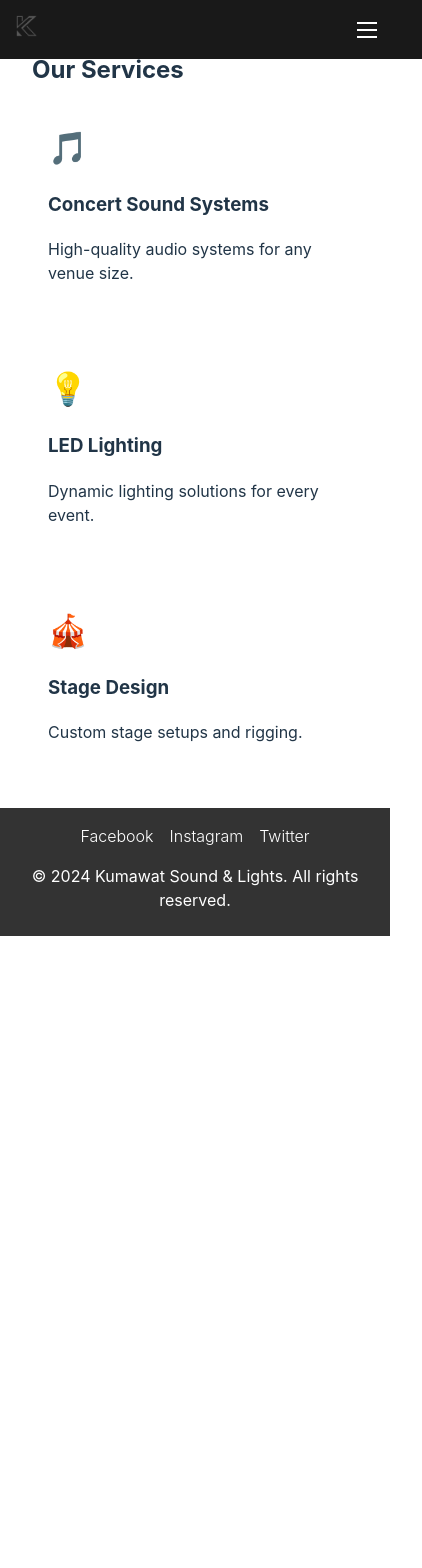
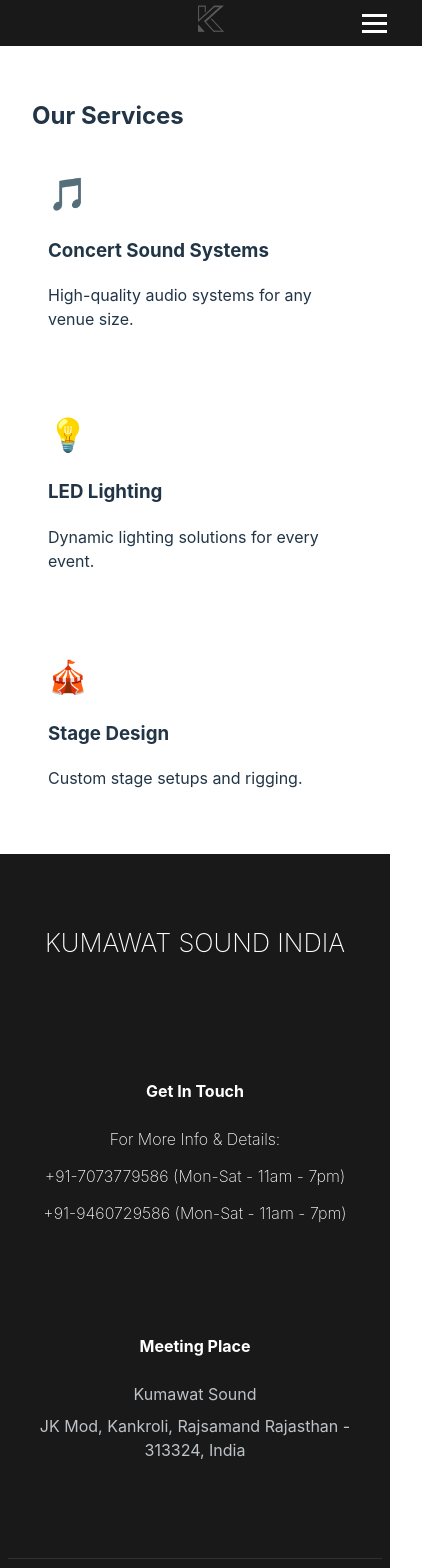
Before and after one commit to kumawat-hitesh/kumawat-sound, a React (Vite) app: page /services in a window 390 px wide. Shown: the top 1568 px of the page, 422 px wide, since content can reach past the window. Before the commit the page ends 936 px from the top, so only its background shows below. Built offline with nearby package versions, Linux system fonts and the light colour scheme.

Commit message:
modify navbar and footer edit

```diff
--- a/src/components/footer/index.jsx
+++ b/src/components/footer/index.jsx
@@ -1,33 +1,70 @@
+// import { FaFacebook, FaTwitter, FaInstagram, FaLinkedin } from "react-icons/fa";
 import "./style.css";
 
 export default function Footer() {
   return (
     <footer className="footer">
-      <div className="container">
-        <div className="social-links">
-          <a
-            href="https://facebook.com"
-            target="_blank"
-            rel="noopener noreferrer"
-          >
-            Facebook
-          </a>
-          <a
-            href="https://instagram.com"
-            target="_blank"
-            rel="noopener noreferrer"
-          >
-            Instagram
-          </a>
-          <a
-            href="https://twitter.com"
-            target="_blank"
-            rel="noopener noreferrer"
-          >
-            Twitter
-          </a>
+      <div className="footer-content">
+        {/* Company Section */}
+        <div className="footer-section">
+          <h2 className="company-name">KUMAWAT SOUND INDIA</h2>
+          {/* <p className="tagline">FESTIVALS | CONCERTS | EVENTS | TOURS</p> */}
         </div>
-        <p>&copy; 2024 Kumawat Sound & Lights. All rights reserved.</p>
+
+        {/* Contact Section */}
+        <div className="footer-section">
+          <h3 className="section-title">Get In Touch</h3>
+          <div className="contact-info">
+            <p>For More Info & Details:</p>
+            <p>+91-7073779586 (Mon-Sat - 11am - 7pm)</p>
+            <p>+91-9460729586 (Mon-Sat - 11am - 7pm)</p>
+          </div>
+        </div>
+
+        {/* <div className="footer-section social-section">
+          <div className="social-icons">
+            <a href="/" aria-label="Facebook">
+              <FaFacebook />
+            </a>
+            <a href="/" aria-label="Twitter">
+              <FaTwitter />
+            </a>
+            <a href="/" aria-label="Instagram">
+              <FaInstagram />
+            </a>
+            <a href="/" aria-label="LinkedIn">
+              <FaLinkedin />
+            </a>
+          </div>
+        </div> */}
+
+        {/* Address Section */}
+        <div className="footer-section">
+          <h3 className="section-title">Meeting Place</h3>
+          <div className="address">
+            <p>Kumawat Sound</p>
+            <p>JK Mod, Kankroli, Rajsamand Rajasthan - 313324, India</p>
+          </div>
+        </div>
+      </div>
+
+      {/* <div className="footer-section">
+        <iframe
+          src="https://www.google.com/maps/embed?pb=!1m12!1m8!1m3!1d3701103.1771275466!2d73.8929325!3d25.0558331!3m2!1i1024!2i768!4f13.1!2m1!1skumawat%20sound!5e0!3m2!1sen!2sin!4v1740408400049!5m2!1sen!2sin"
+          width="600"
+          height="450"
+          style="border:0;"
+          allowfullscreen=""
+          loading="lazy"
+          referrerpolicy="no-referrer-when-downgrade"
+        ></iframe>
+      </div> */}
+
+      {/* Copyright Section */}
+      <div className="copyright-section">
+        <p>
+          Copyright © 1971 – 2025, Kumawat Sound India. All rights reserved.
+        </p>
       </div>
     </footer>
   );
--- a/src/components/footer/style.css
+++ b/src/components/footer/style.css
@@ -1,33 +1,167 @@
+:root {
+  --primary-color: white;
+  --secondary-color: red;
+  --text-color: white;
+  --bg-color: rgba(0, 0, 0, 0.9);
+}
+
+/* Base Styles */
 .footer {
-  background: rgba(0, 0, 0, 0.8);
-  color: white;
-  text-align: center;
-  padding: 1rem 0;
+  background: var(--bg-color);
+  color: var(--text-color);
+  padding: 1rem;
   margin-top: auto;
 }
 
-.social-links {
-  margin-top: 0.5rem;
+.footer-content {
+  display: grid;
+  grid-template-columns: repeat(auto-fit, minmax(250px, 1fr));
+  gap: 2rem;
+  max-width: 1300px;
+  margin: 0 auto;
 }
 
-.social-links a {
-  color: var(--secondary);
-  margin: 0 0.5rem;
-  text-decoration: none;
+/* Sections */
+.footer-section {
+  padding: 1rem;
+  margin-bottom: 1.5rem;
 }
 
-.social-links a:hover {
-  text-decoration: underline;
+.company-name {
+  font-size: 2rem;
+  color: var(--primary-color);
+  font-weight: 200;
+}
+
+.tagline {
+  color: #bdc3c7;
+  margin-bottom: 1.5rem;
+  font-weight: 300;
+}
+
+.section-title {
+  color: var(--primary-color);
+  font-size: 1rem;
+  margin-bottom: 1rem;
+  padding-bottom: 0.5rem;
+  display: inline-block;
+}
+
+/* Contact Info */
+.contact-info p,
+.career-info p {
+  margin: 0.7rem 0;
+  line-height: 1.6;
+  font-weight: 200;
+}
+
+.email {
+  color: var(--primary-color);
+  font-weight: 500;
+}
+
+/* Social Icons */
+.social-icons {
+  display: flex;
+  gap: 1.5rem;
+  margin-top: 1.5rem;
+}
+
+.social-icons a {
+  color: var(--text-color);
+  font-size: 1.8rem;
+  transition: all 0.3s ease;
+}
+
+.social-icons a:hover {
+  color: var(--primary-color);
+  transform: scale(1.2);
+}
+
+/* Address Section */
+.address p {
+  margin: 0.5rem 0;
+  color: #bdc3c7;
+}
+
+/* Copyright Section */
+.copyright-section {
+  grid-column: 1 / -1;
+  text-align: center;
+  margin-top: 3rem;
+  padding-top: 2rem;
+  border-top: 1px solid rgba(255, 255, 255, 0.1);
+  font-size: 1rem;
+  font-weight: 200;
+}
+
+.copyright-section p {
+  margin: 0.5rem 0;
+  color: #7f8c8d;
 }
 
 /* Responsive Design */
-@media (max-width: 768px) {
-  .footer {
-    padding: 0.5rem;
+@media (max-width: 1024px) {
+  /* Tablet */
+  .footer-content {
+    grid-template-columns: repeat(2, 1fr);
+    gap: 1.5rem;
   }
 
-  .social-links {
-    flex-direction: column;
-    gap: 0.5rem;
+  .company-name {
+    font-size: 1.8rem;
+  }
+
+  .footer-btn {
+    max-width: 180px;
   }
 }
+
+@media (max-width: 768px) {
+  /* Small Tablet */
+  .footer-content {
+    grid-template-columns: 1fr;
+    text-align: center;
+  }
+
+  .section-title {
+    display: block;
+    text-align: center;
+  }
+
+  .footer-btn {
+    margin: 1rem auto;
+  }
+
+  .social-icons {
+    justify-content: center;
+  }
+
+  .address {
+    text-align: center;
+  }
+}
+
+@media (max-width: 480px) {
+  /* Mobile */
+  .footer {
+    padding: 2rem 0.5rem;
+  }
+
+  .company-name {
+    font-size: 1.6rem;
+  }
+
+  .tagline {
+    font-size: 0.9rem;
+  }
+
+  .footer-btn {
+    padding: 0.6rem 1rem;
+    font-size: 0.9rem;
+  }
+
+  .social-icons a {
+    font-size: 1.5rem;
+  }
+}
--- a/src/components/navbar/style.css
+++ b/src/components/navbar/style.css
@@ -19,15 +19,15 @@
 }
 
 .logo-image {
-  height: 40px; /* Adjust the height as needed */
-  width: auto; /* Maintain aspect ratio */
+  height: 40px;
+  width: auto;
 }
 
 /* Navigation Links */
 .nav-links {
   display: flex;
   list-style: none;
-  gap: 2rem; /* Reduced gap for better spacing */
+  gap: 1rem;
 }
 
 .nav-links li {
@@ -38,24 +38,19 @@
   position: relative;
   color: white;
   text-decoration: none;
-  font-size: 1rem;
+  font-size: 15px;
   transition: color 0.5s ease;
   padding: 0 10px;
 }
 
-/* Hover effect for desktop */
+/* Desktop Hover Effects */
 @media (min-width: 769px) {
   .nav-links a {
-    position: relative;
-    color: white;
-    text-decoration: none;
-    font-size: 1rem;
-    transition: color 0.5s ease;
-    padding: 0 10px;
+    padding: 5px 10px;
   }
 
   .nav-links a:hover {
-    color: red; /* Change to your preferred hover color */
+    color: red;
   }
 
   .nav-links a:after,
@@ -70,8 +65,6 @@
   }
 
   .nav-links a:after {
-    width: 0%;
-    height: 0%;
     top: 0;
     left: 0;
     border-top: 1px solid transparent;
@@ -79,8 +72,6 @@
   }
 
   .nav-links a:before {
-    width: 0%;
-    height: 0%;
     right: 0;
     bottom: 0;
     border-bottom: 1px solid transparent;
@@ -95,12 +86,12 @@
   }
 }
 
-/* Active link style */
+/* Active Link */
 .nav-links a.active {
-  color: red; /* Highlight color for active link */
+  color: red;
 }
 
-/* Hamburger Menu (Hidden by Default) */
+/* Hamburger Menu */
 .hamburger {
   display: none;
   flex-direction: column;
@@ -108,7 +99,7 @@
   background: none;
   border: none;
   cursor: pointer;
-  z-index: 1001; /* Ensure it's above the menu */
+  z-index: 1001;
 }
 
 .hamburger span {
@@ -118,46 +109,39 @@
   transition: all 0.3s ease;
 }
 
-/* Transform hamburger into "X" */
+/* Hamburger Animation */
 .hamburger.active span:nth-child(1) {
-  transform: rotate(45deg) translate(5px, 5px);
+  transform: rotate(45deg) translate(6px, 6px);
 }
-
 .hamburger.active span:nth-child(2) {
   opacity: 0;
 }
-
 .hamburger.active span:nth-child(3) {
   transform: rotate(-45deg) translate(5px, -5px);
 }
 
-/* Overlay for closing the menu */
+/* Mobile Styles */
+@media (max-width: 768px) {
+  /* Overlay - Mobile Only */
   .overlay {
     position: fixed;
     top: 0;
     left: 0;
     width: 100%;
     height: 100%;
-  background: transparent; /* Semi-transparent black */
-  z-index: 999; /* Below the menu but above everything else */
-  display: none; /* Hidden by default */
+    background: rgba(0, 0, 0, 0.5);
+    z-index: 999;
+    display: none;
   }
 
   .overlay.active {
-  display: block; /* Show when menu is open */
+    display: block;
   }
 
-/* Responsive Design */
-@media (max-width: 1024px) {
-  .nav-links {
-    gap: 1.5rem; /* Further reduce gap for tablets */
-  }
-}
-
-@media (max-width: 768px) {
+  /* Navbar Layout */
   .navbar {
-    justify-content: space-between; /* Align logo and hamburger to edges */
-    padding: 0 1rem; /* Add padding for better spacing */
+    justify-content: space-between;
+    padding: 0 1rem;
   }
 
   .hamburger {
@@ -165,22 +149,55 @@
     margin: 10px;
   }
 
+  /* Mobile Styles */
+  @media (max-width: 768px) {
+    /* Navbar Layout */
+    .navbar {
+      justify-content: center; /* Center logo */
+      position: relative; /* For absolute positioning of hamburger */
+      padding: 0 1rem;
+    }
+
+    /* Hamburger positioning */
+    .hamburger {
+      display: flex;
+      position: absolute;
+      right: 1rem; /* Space from right edge */
+      margin: 0;
+    }
+
+    /* Rest of mobile styles remain the same */
+    .overlay {
+      position: fixed;
+      top: 0;
+      left: 0;
+      width: 100%;
+      height: 100%;
+      background: rgba(0, 0, 0, 0.5);
+      z-index: 999;
+      display: none;
+    }
+
+    .overlay.active {
+      display: block;
+    }
+
     .nav-links {
       position: fixed;
       top: 0;
-    right: -100%; /* Start off-screen to the right */
+      right: -100%;
       flex-direction: column;
       background: rgba(0, 0, 0, 0.9);
-    width: 70%; /* Adjust width as needed */
+      width: 70%;
       height: 100vh;
       gap: 0;
       transition: right 0.3s ease;
-    z-index: 1000; /* Ensure it's above the overlay */
-    overflow-y: auto; /* Enable vertical scrolling */
+      z-index: 1000;
+      overflow-y: auto;
     }
 
     .nav-links.active {
-    right: 0; /* Slide in from the right */
+      right: 0;
     }
 
     .nav-links li {
@@ -192,23 +209,8 @@
       display: block;
     }
 
-  /* Disable hover effects in mobile mode */
     .nav-links a:hover {
-    color: white; /* Reset hover color */
+      color: white;
     }
   }
-
-@media (max-width: 480px) {
-  .logo-image {
-    height: 30px; /* Smaller logo for mobile */
 }
-
-  .hamburger span {
-    width: 20px; /* Smaller hamburger icon for mobile */
-    height: 2px;
-  }
-
-  .nav-links {
-    width: 80%; /* Wider menu for smaller screens */
-  }
-}
```
Also changed, not shown: public/hero-bg.jpg (renamed from src/pages/home/hero-bg.jpg). Lines whose indentation alone changed are shown as unchanged.
